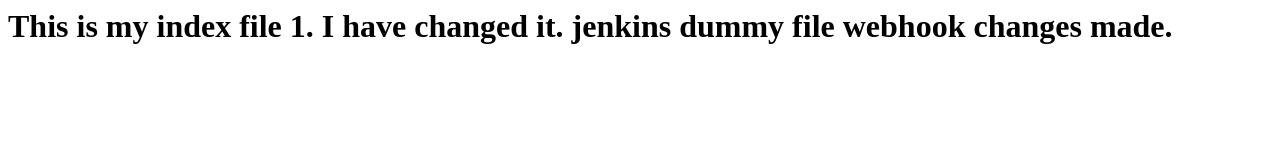
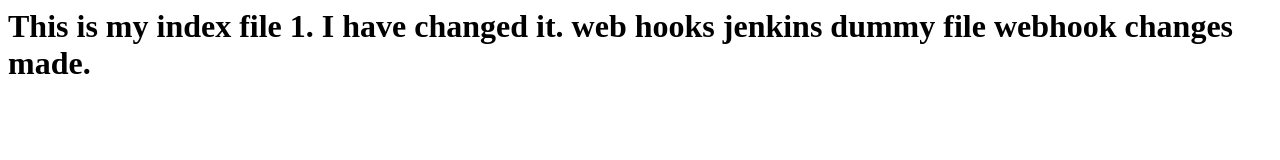
Before and after one commit to ragrocks14/Ragini, a plain HTML site: page index.html in a window 1280 px wide. Drawn offline with Linux system fonts and the light colour scheme.

Commit message:
Update index.html

```diff
--- a/index.html
+++ b/index.html
@@ -1,6 +1,6 @@
 <h1>
  This is my index file 1.
  I have changed it.
-
+ web hooks
  jenkins dummy file webhook changes made.
 </h1>
```
